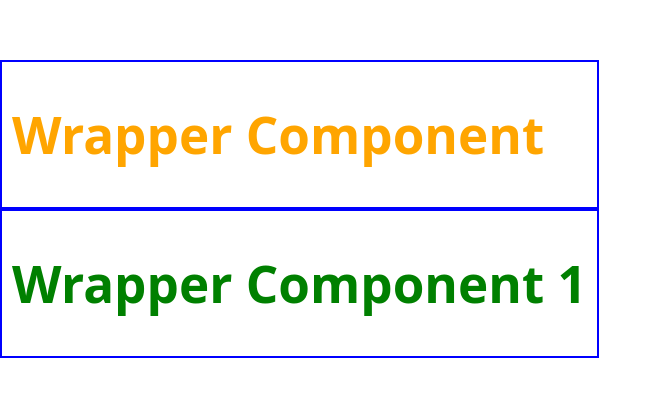
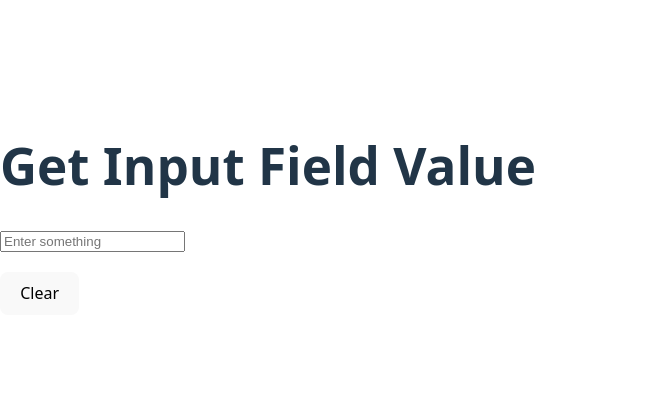
Before and after one commit to ashi-ish/React, a React (Vite) app: page / in a window 1280 px wide. Shown: the part 191-588 px from the top of the page, without its empty margins (0-662 px from the left). Built offline with nearby package versions, Linux system fonts and the light colour scheme.

Commit message:
add input field to capture and display user input value

```diff
--- a/src/App.jsx
+++ b/src/App.jsx
@@ -19,6 +19,7 @@ function App() {
   //   age: 26,
   //   email: "ashish@example.com",
   // };
+  const [value, setValue] = useState("");
   return (
     <div>
       {/* <h1>Count Value : {counter}</h1>
@@ -47,13 +48,19 @@ function App() {
       {/* <UserComponent /> */}
       {/* <User name="Ashish" />
       <User /> */}
-      <Wrapper color="orange">
+      {/* <Wrapper color="orange">
         <h1>Wrapper Component</h1>
       </Wrapper>
 
       <Wrapper>
         <h1>Wrapper Component 1</h1>
-      </Wrapper>
+      </Wrapper> */}
+      <div>
+        <h1>Get Input Field Value</h1>
+        <input type="text" value={value} onChange={(e) => setValue(e.target.value)} placeholder="Enter something" />
+        <h2>{value}</h2>
+        <button onClick={() => setValue("")}>Clear</button>
+      </div>
     </div>
   );
 
```
